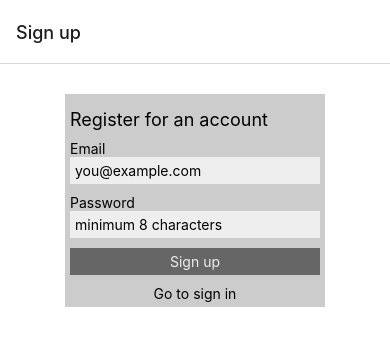
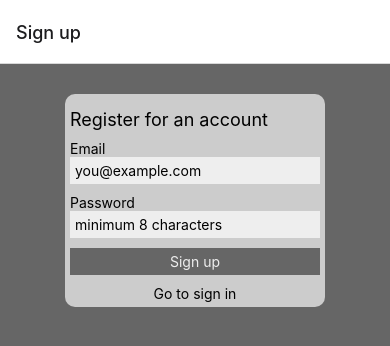
Before and after one commit to johannesmu/expo23T3, a React Native app: screen / in a window 390 px wide. Shown: the top 346 px of the page. Built offline with nearby package versions, Linux system fonts and the light colour scheme; no server answers.

Commit message:
style enhancements

```diff
--- a/screens/Signin.js
+++ b/screens/Signin.js
@@ -86,7 +86,7 @@ export function Signin( props ) {
 const styles = StyleSheet.create({
   container: {
     flex: 1,
-    backgroundColor: '#fff',
+    backgroundColor: '#333333',
     alignItems: 'center',
     justifyContent: 'start',
   },
@@ -99,6 +99,7 @@ const styles = StyleSheet.create({
     backgroundColor: '#cccccc',
     marginTop: 30,
     padding: 5,
+    borderRadius: 10,
   },
   input: {
     backgroundColor: '#eeeeee',
--- a/screens/Signup.js
+++ b/screens/Signup.js
@@ -95,7 +95,7 @@ export function Signup( props ) {
 const styles = StyleSheet.create({
   container: {
     flex: 1,
-    backgroundColor: '#fff',
+    backgroundColor: '#666666',
     alignItems: 'center',
     justifyContent: 'start',
   },
@@ -108,6 +108,7 @@ const styles = StyleSheet.create({
     backgroundColor: '#cccccc',
     marginTop: 30,
     padding: 5,
+    borderRadius: 10,
   },
   input: {
     backgroundColor: '#eeeeee',
```
